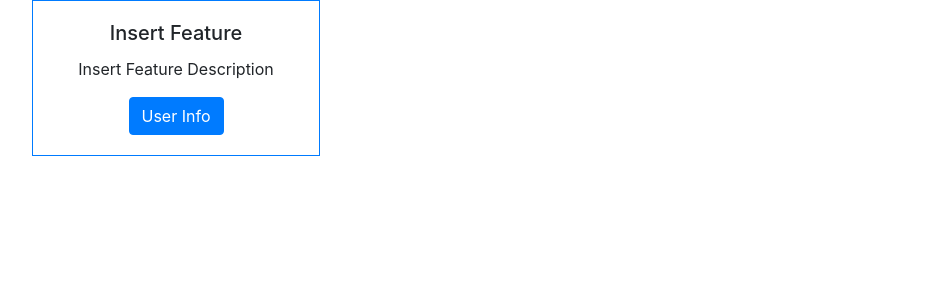
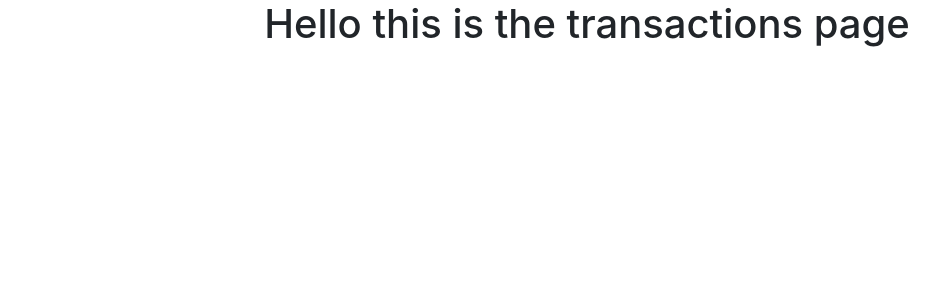
Before and after one commit to gaya20/TT3_Group3, a React (Create React App) app: page / in a window 1280 px wide. Shown: the top 300 px of the page, without its empty margins (53-992 px from the left). Built offline with nearby package versions, Linux system fonts and the light colour scheme.

Commit message:
Add route to transactions page

```diff
--- a/src/App.js
+++ b/src/App.js
@@ -1,6 +1,7 @@
 import React from "react"
 import { BrowserRouter as Router, Route, Switch } from 'react-router-dom';
 import HomePage from '../src/components/HomePage';
+import TransactionHistory from '../src/components/TransactionHistoryPage/TransactionHistory'
 import './App.css';
 
 function App() {
@@ -10,8 +11,7 @@ function App() {
         <Router>
           <div>
             <Switch>
-              <Route exact path='/' component={HomePage} />
-              <Route exact path='/UserInfo' component={HomePage} />
+              <Route exact path='/' component={TransactionHistory} />
             </Switch>
           </div>
         </Router>
--- a/src/components/TransactionHistoryPage/TransactionHistory.jsx
+++ b/src/components/TransactionHistoryPage/TransactionHistory.jsx
@@ -1,11 +1,7 @@
-import React from 'react'
+import React, { Component } from 'react';
 
-const TransactionHistory = () => {
-    return (
-        <div className="panel-heading">
-            <b>Your Transactions History</b>
-        </div>
-    )
-}
+function TransactionHistory() {
+    return <h1>Hello this is the transactions page</h1>;
+  }
 
 export default TransactionHistory
```
